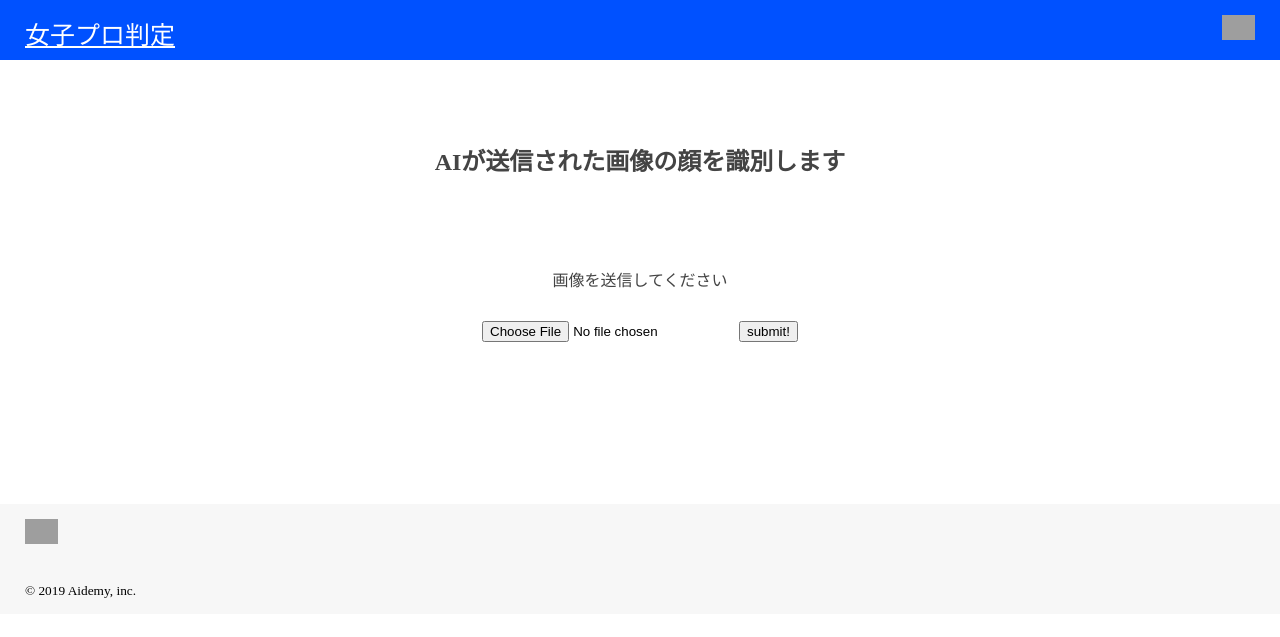
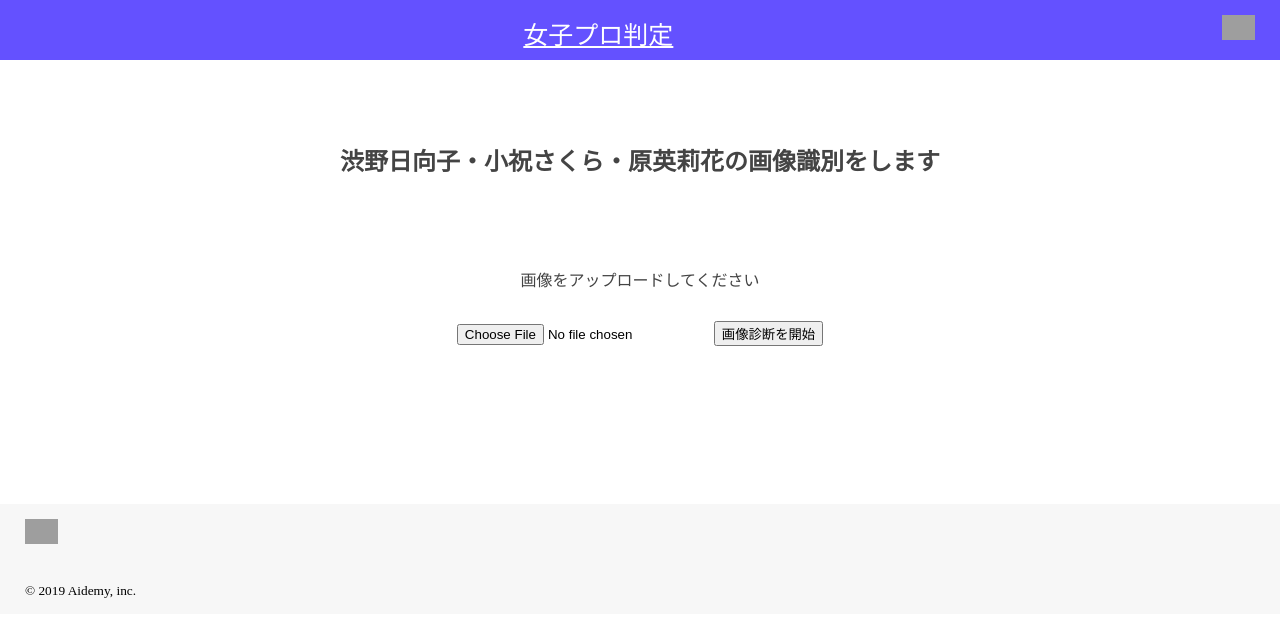
Before and after one commit to nagasaka2410/ja_golfer, a Flask app: template templates/index.html in a window 1280 px wide. Shown: the top 637 px of the page. Run offline with Flask 2, Linux system fonts and the light colour scheme; the template is opened without the code that fills it, so the values that code supplies are empty; grey boxes are pictures that could not be loaded.

Commit message:
changemodel

```diff
--- a/main.py
+++ b/main.py
@@ -5,12 +5,14 @@ from flask import Flask, request, redirect, url_for, render_template, flash
 from werkzeug.utils import secure_filename
 from keras.models import Sequential, load_model
 from keras.preprocessing import image
+from PIL import Image
 import tensorflow as tf
 import numpy as np
+from datetime import datetime
+import face_recognition
 
 # 選手名
-# classes = ['渋野日向子', '大里桃子', '河本', '小祝さくら']
-classes = ['小祝さくら', '河本', '渋野日向子', '大里桃子']
+classes = ['渋野日向子', '小祝さくら', '原英莉花']
 num_classes = len(classes)
 image_size = 64
 
@@ -29,25 +31,31 @@ def allowed_file(filename):
     # rsplitは区切る順序が文字列の最後から’１’回区切る。lowerは文字列を小文字に変換
     return '.' in filename and filename.rsplit('.', 1)[1].lower() in ALLOWED_EXTENSIONS
 
+# 顔を検出する(haarcascade)
 def detect_face(img_path):
-    img = cv2.imread(img_path, 1)
+    image = face_recognition.load_image_file(img_path)
+    faces = face_recognition.face_locations(image)
+    if len(faces)>0:
+        face_max = [(abs(faces[i][0]-faces[i][2])) * (abs(faces[i][1]-faces[i][3])) for i in range(len(faces))]
+        top, right, bottom, left = faces[face_max.index(max(face_max))]#1人しか写っていなのでこれで問題ない
+        faceImage = image[top:bottom, left:right]
+        final = Image.fromarray(faceImage)
 
-    img_gray=cv2.cvtColor(img, cv2.COLOR_BGR2GRAY)
-    cascade_file = "haarcascade_frontalface_alt.xml"
-    cascade = cv2.CascadeClassifier(cascade_file)
-    faces = cascade.detectMultiScale(img_gray, scaleFactor=1.2, minNeighbors=1, minSize=(10,10))
-    if len(faces)>0:
-        i = 0
-        #顔の座標を取り出す
-        for (x,y,w,h) in faces:
-            face = img[y:y+h, x:x+w]
-            img = cv2.resize(face, (64,64))
-            return img
+        final = np.asarray(final.resize((image_size,image_size)))
+        final = Image.fromarray(final)
+
+        basename = datetime.now().strftime("%Y%m%d-%H%M%S")
+        filepath = UPLOAD_FOLDER + basename+".png"
+        final.save(filepath)
+
+        return final
     else:
         return "顔画像を入力してください"
 
+
+
 #学習済みモデルをロードする
-model = load_model('./golfer_4.h5', compile=False)
+model = load_model('./golfer.h5', compile=False)
 
 graph = tf.get_default_graph()
 
@@ -83,14 +91,18 @@ def upload_file():
                 # 顔部分を検出する
                 img = detect_face(filepath)
 
-                img = image.img_to_array(img)
-                data = np.array([img])
-                #変換したデータをモデルに渡して予測する
-                result = model.predict(data)[0]
-                predicted = result.argmax()
-                pred_answer = "これは " + str(classes[predicted]) + " 選手です"
+                if type(img)!=str:
+                    img = image.img_to_array(img)
+                    data = np.array([img])
+                    #変換したデータをモデルに渡して予測する
+                    result = model.predict(data)[0]
+                    predicted = result.argmax()
+                    pred_answer = "この女子プロは " + str(classes[predicted]) + " です"
 
-                return render_template("index.html",answer=pred_answer)
+                    return render_template("index.html",answer=pred_answer)
+                else:
+                    return render_template("index.html",answer=img)
+
 
         return render_template("index.html",answer="")
 
@@ -98,5 +110,3 @@ def upload_file():
 if __name__ == "__main__":
     port = int(os.environ.get('PORT', 8080))
     app.run(host ='0.0.0.0',port = port)
-
-# https://jagirl-golfer.herokuapp.com/
--- a/static/stylesheet.css
+++ b/static/stylesheet.css
@@ -1,5 +1,5 @@
 header {
-    background-color: rgb(0, 81, 255);
+    background-color: rgb(100, 81, 255);
     height: 60px;
     margin: -8px;
     display: flex;
@@ -10,7 +10,7 @@ header {
 .header-logo {
     color: #fff;
     font-size: 25px;
-    margin: 15px 25px;
+    margin: 15px auto;
 }
 
 .header_img {
@@ -35,9 +35,11 @@ p {
 }
 
 .answer {
-    color: #444444;
     margin: 70px 0px 30px 0px;
     text-align: center;
+    font-size: 40px;
+    color: blue;
+    font-weight: bold;
 }
 
 form {
--- a/templates/index.html
+++ b/templates/index.html
@@ -14,11 +14,11 @@
     </header>
 
     <div class="main">
-        <h2> AIが送信された画像の顔を識別します</h2>
-        <p>画像を送信してください</p>
+        <h2> 渋野日向子・小祝さくら・原英莉花の画像識別をします</h2>
+        <p>画像をアップロードしてください</p>
         <form method="POST" enctype="multipart/form-data">
             <input class="file_choose" type="file" name="file">
-            <input class="btn" value="submit!" type="submit">
+            <input class="btn" value="画像診断を開始" type="submit">
         </form>
         <div class="answer">{{answer}}</div>
     </div>
```
Also changed, not shown: uploads/000003.jpg (added), uploads/000011.jpg (added), uploads/000013.jpg (added), uploads/000017.jpg (added), uploads/000061.jpg (added), uploads/000100.jpg (added), uploads/000137.jpg (added), uploads/000145.jpg (added), uploads/koiwai.jpeg (added), uploads20200730-160404.png (added), 1 other file.
